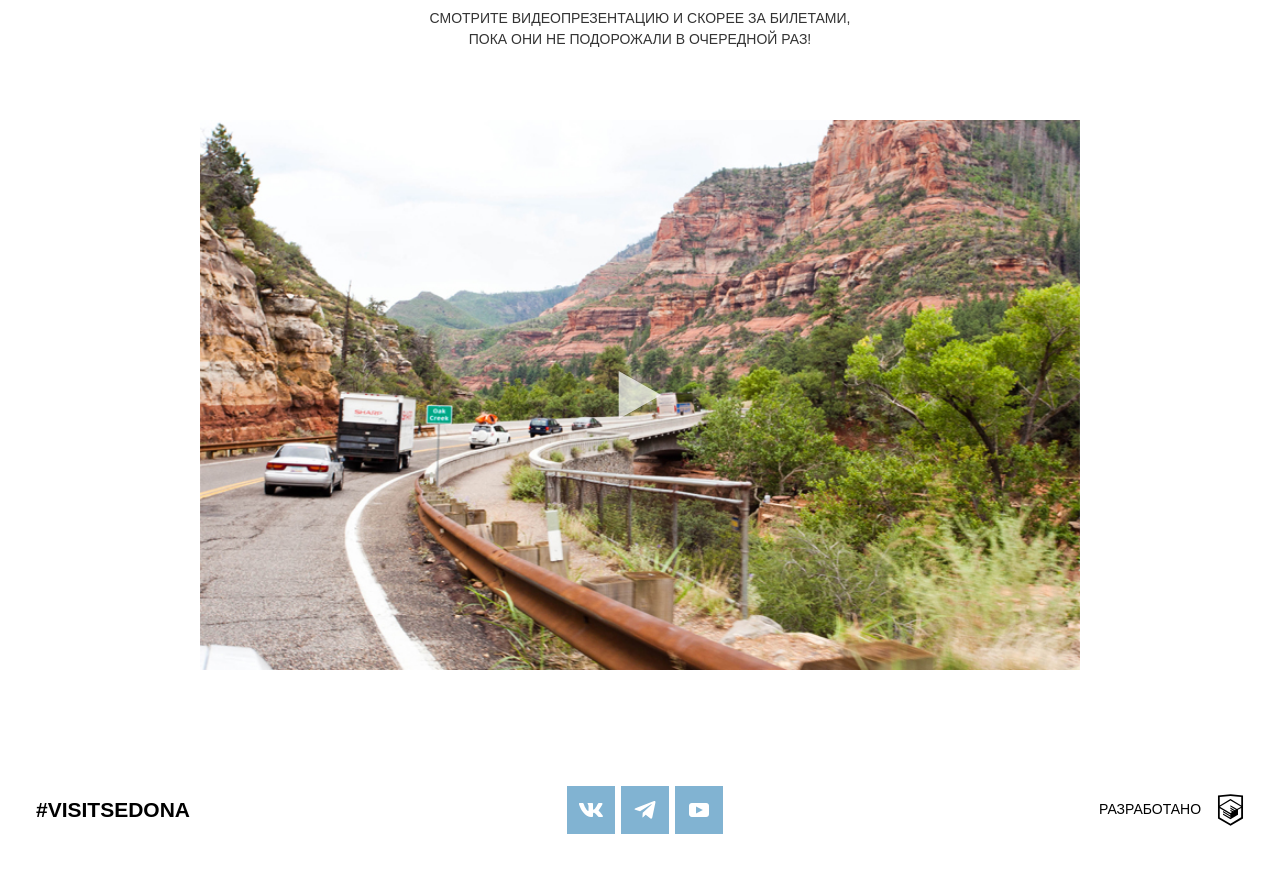
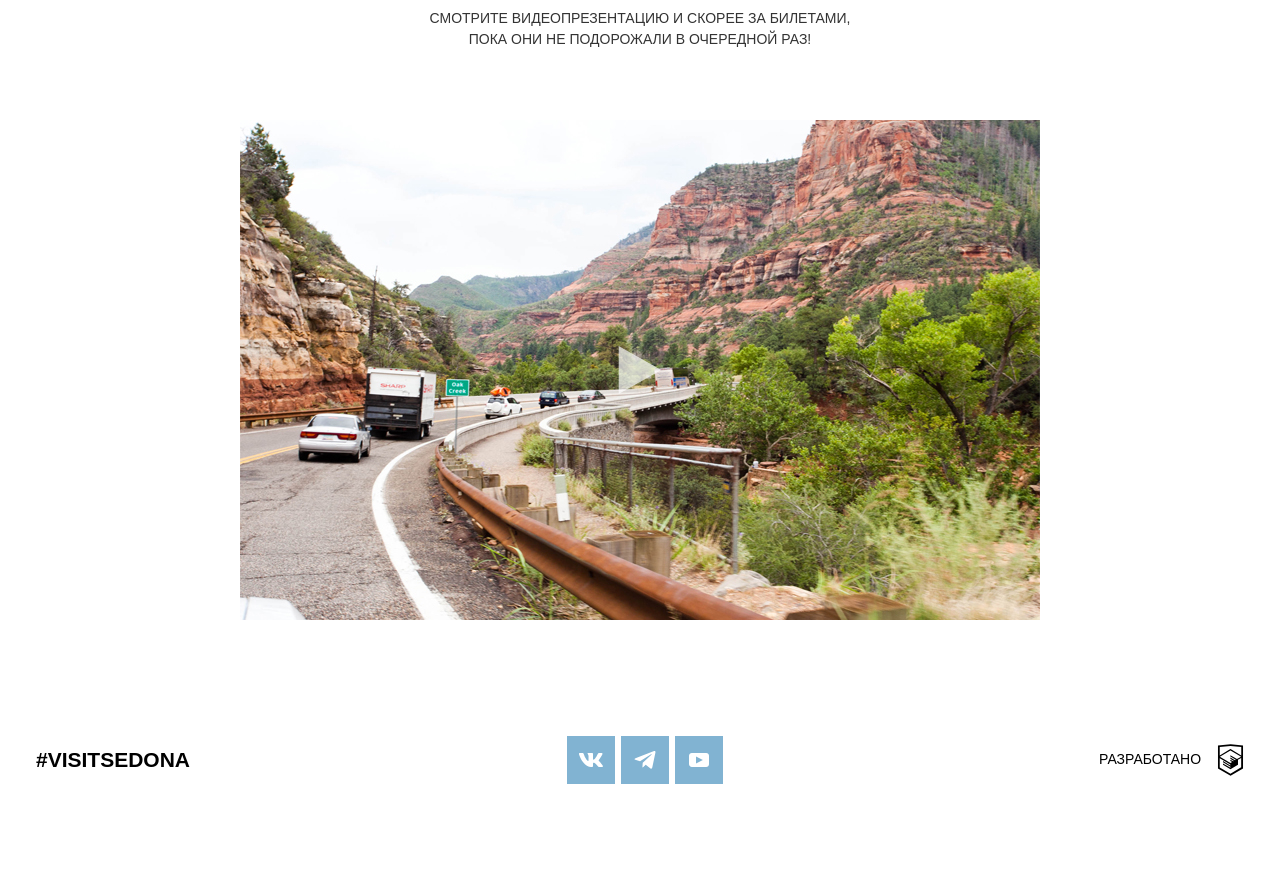
Before and after one commit to htmlacademy-adaptive/487567-sedona-28, a plain HTML site: page source/catalog.html in a window 1280 px wide. Shown: the part 1420-2290 px from the top of the page. After the commit the page ends 2240 px from the top, so only its background shows below. Drawn offline with nearby package versions, Linux system fonts and the light colour scheme; files that its build step writes are made by us from their sources.

Commit message:
Адаптивная графика

```diff
--- a/source/catalog.html
+++ b/source/catalog.html
@@ -137,14 +137,14 @@
                     <p class="presentation__chit text">
                         Смотрите видеопрезентацию и скорее за билетами, пока они не подорожали в очередной раз!
                     </p>
-                    <button class="presentation__button-play" type="button">
+                    <a class="presentation__link-play" href="https://www.youtube.com/watch?v=gA6pxmdMiOQ" target="blank">
                         <span class="visually-hidden">Воспроизвести Видео</span>
                         <picture class="presentation__picture">
                             <source media="(min-width: 1200px)" srcset="img/gallery/video-desktop.jpg 1x, img/gallery/video-desktop2x.jpg 2x">
                             <source media="(min-width: 768px)" srcset="img/gallery/video-tablet.jpg 1x, img/gallery/video-tablet2x.jpg 2x">
                             <img class="presentation__video-img" src="img/gallery/video-mobile.jpg" srcset="img/gallery/video-mobile2x.jpg 2x" width="280" height="177" alt="video">
                         </picture>
-                    </button>
+                    </a>
                 </div>
             </section>
         </main>
--- a/source/sass/blocks/nav.scss
+++ b/source/sass/blocks/nav.scss
@@ -1,6 +1,11 @@
 .nav {
   height: 56px;
   background-color: $light-clr;
+
+  @include md-width {
+    min-height: 56px;
+    height: auto;
+  }
 }
 
 .nav__list {
--- a/source/sass/blocks/presentation.scss
+++ b/source/sass/blocks/presentation.scss
@@ -34,11 +34,11 @@
   height: auto;
 }
 
-.presentation__button-play {
+.presentation__link-play {
   position: relative;
-  width: 100%;
+  display: block;
+  height: 100%;
   max-width: 1200px;
-  border: none;
   padding: 0;
 
   &::after {
```
Also changed, not shown: source/index.html (+4 -0 lines), source/favicon.ico (added), source/img/favicons/192.png (added), source/img/favicons/512.png (added), source/img/favicons/apple.png (added), source/img/favicons/icon.svg (added), source/manifest.webmanifest (added).
